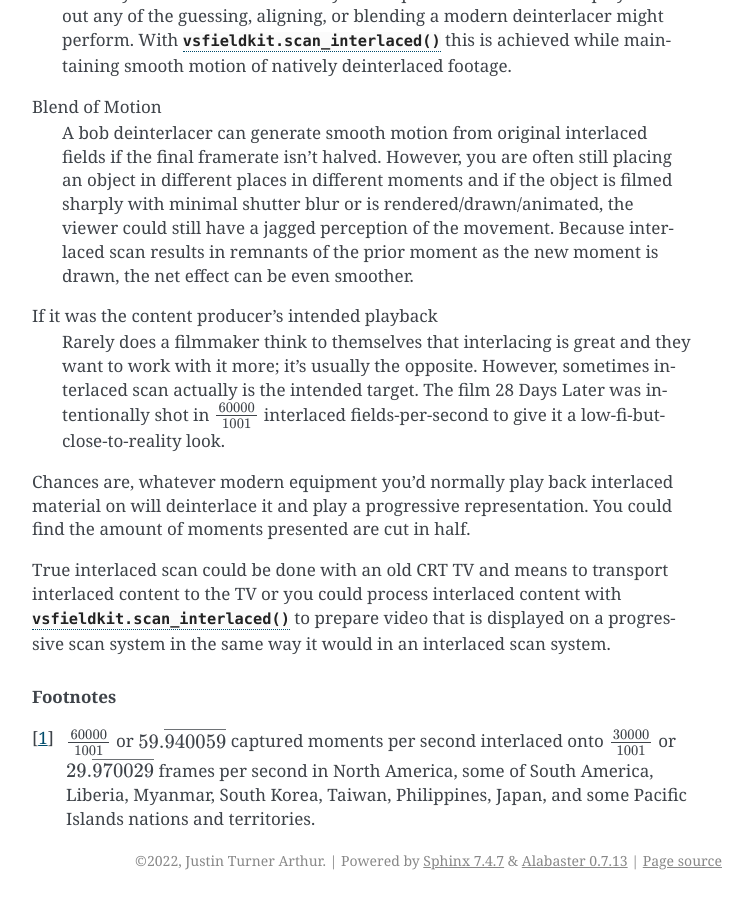
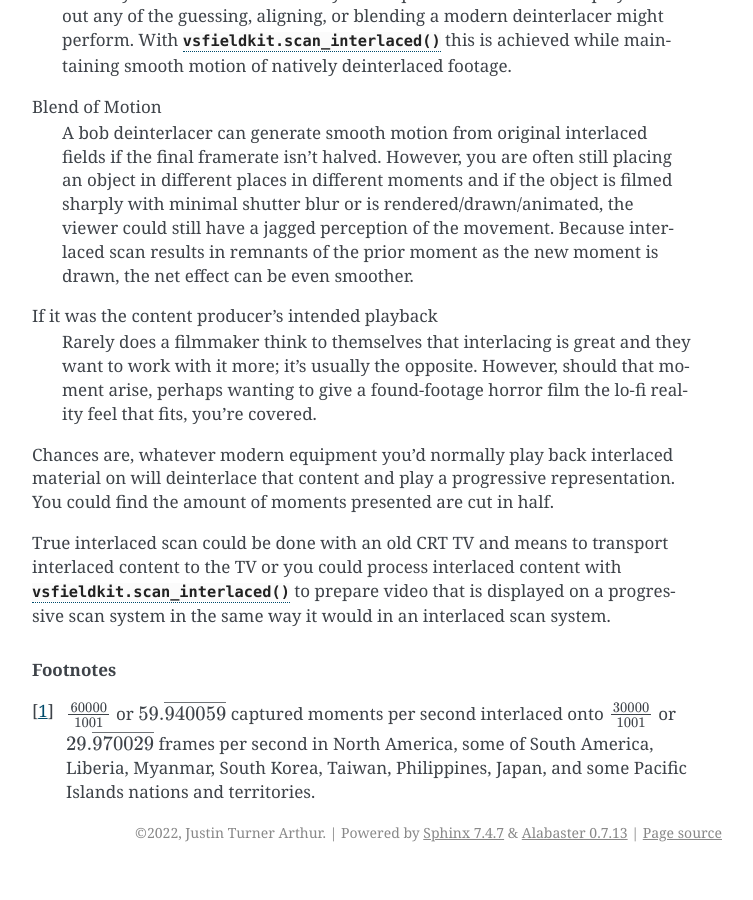
Before and after one commit to JustinTArthur/vsfieldkit, a Sphinx documentation site: the page built from docs/scan_interlaced_deep_dive.rst, in a window 1280 px wide and 900 px high, scrolled down 2962 px. Shown: the whole window, without its empty margins (388-1141 px from the left). Built offline with Sphinx 7.4.7, drawn with Linux system fonts in a browser that asks for light colours; after the commit the page ends 3834 px from its top, so only the background shows below that; some of the changed text lies outside the part shown.

Commit message:
Correct some mistakes. 28 Days Later was actually shot as single-field-to-progressive.

```diff
--- a/docs/scan_interlaced_deep_dive.rst
+++ b/docs/scan_interlaced_deep_dive.rst
@@ -133,14 +134,13 @@ Blend of Motion
 If it was the content producer's intended playback
     Rarely does a filmmaker think to themselves that interlacing is great and
     they want to work with it more; it's usually the opposite. However,
-    sometimes interlaced scan actually is the intended target. The film 28 Days
-    Later was intentionally shot in :math:`\frac{60000}{1001}` interlaced
-    fields-per-second to give it a low-fi-but-close-to-reality look.
+    should that moment arise, perhaps wanting to give a found-footage horror
+    film the lo-fi reality feel that fits, you're covered.
 
 
 Chances are, whatever modern equipment you'd normally play back interlaced
-material on will deinterlace it and play a progressive representation. You
-could find the amount of moments presented are cut in half.
+material on will deinterlace that content and play a progressive
+representation. You could find the amount of moments presented are cut in half.
 
 True interlaced scan could be done with an old CRT TV and means to transport
 interlaced content to the TV or you could process interlaced content with
```
Also changed, not shown: other parts of docs/scan_interlaced_deep_dive.rst (+5 -4 lines).
